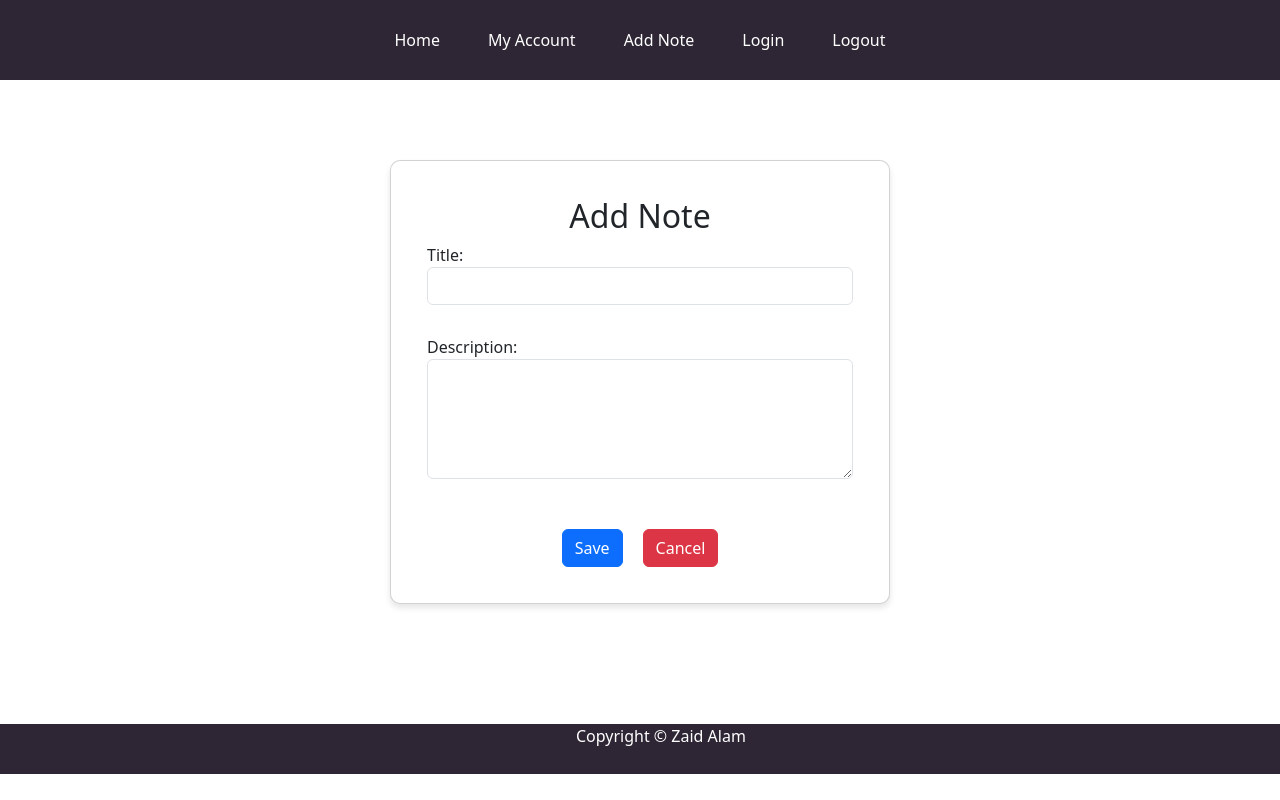
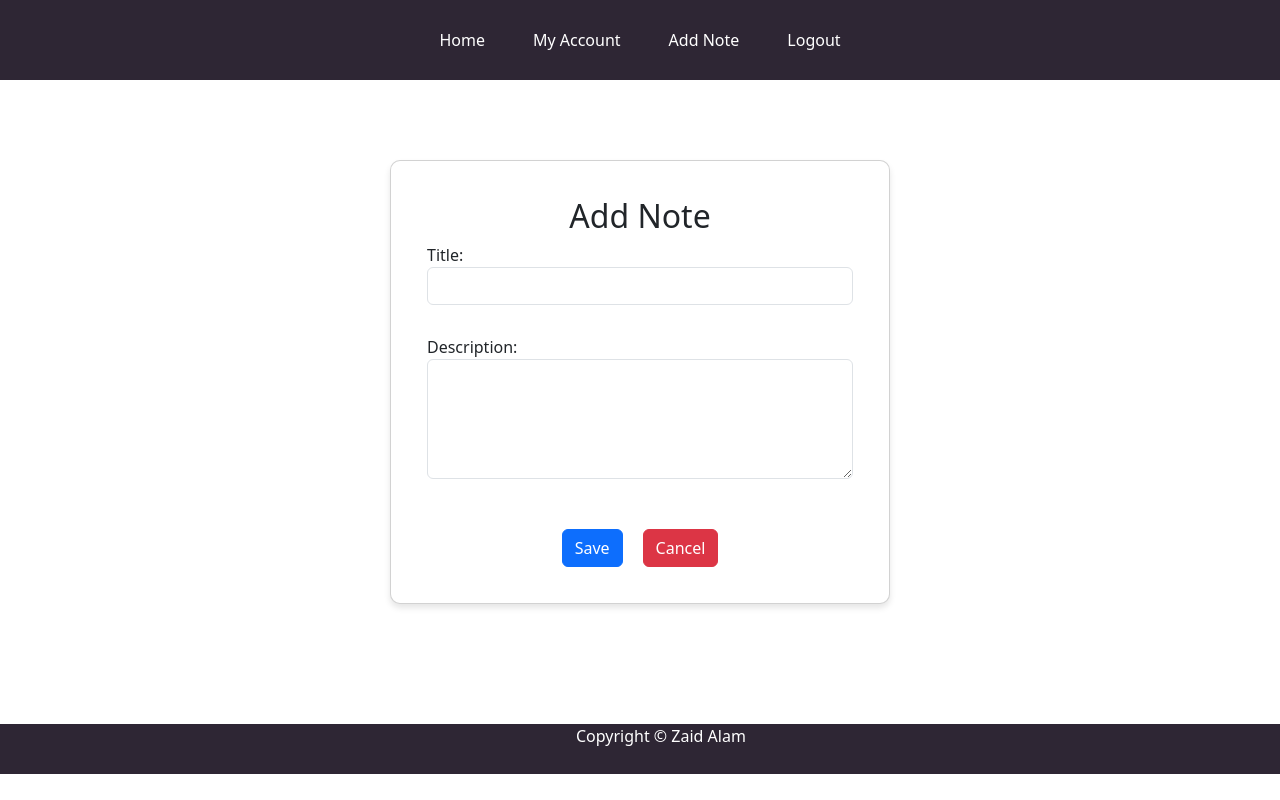
Before and after one commit to fuzzyzaid/Digital_Diary_UI, a React (Create React App) app: page /addNote in a window 1280 px wide. Built offline with nearby package versions, Linux system fonts and the light colour scheme; no server answers.

Commit message:
Modify the Header and Routes

```diff
--- a/src/App.js
+++ b/src/App.js
@@ -14,7 +14,7 @@ import NoPageFound from './components/NoPageFound/NoPageFound';
 function App() {
   return (
    <>
-          <Header/>
+          {/* <Header/> */}
           <Routes>
             {/* By default it is / therefore it is opening the home page */}
             <Route path="/" element={<Home/>}/>
--- a/src/components/AddNote/AddNote.js
+++ b/src/components/AddNote/AddNote.js
@@ -2,6 +2,7 @@ import React, { useState,useEffect} from 'react';
 import axios from "axios";
 import { useNavigate } from "react-router-dom";
 import styles from "./AddNote.module.css";
+import Header from '../Header/Header';
 
 function AddNote() {
     const path = useNavigate();
@@ -69,6 +70,9 @@ function AddNote() {
     }
 
     return (
+        <div>
+            <Header/>
+
        <div className={styles.mainDiv}>
            <div className={`container ${styles.container}`}>
             <div className={`card ${styles.card}`}>
@@ -94,6 +98,7 @@ function AddNote() {
             </div>
         </div>
        </div>
+       </div>
     )
 }
 
--- a/src/components/Header/Header.js
+++ b/src/components/Header/Header.js
@@ -11,7 +11,7 @@ function Header() {
                 <NavLink to="/myAccount">My Account</NavLink>
                 {/* <NavLink to="/signup">Signup</NavLink> */}
                 <NavLink to="/addNote">Add Note</NavLink>
-                <NavLink to="/login">Login</NavLink>
+                {/* <NavLink to="/login">Login</NavLink> */}
                 <NavLink to="/logout">Logout</NavLink>
             </ul>
         </nav>
--- a/src/components/Home/Home.js
+++ b/src/components/Home/Home.js
@@ -1,6 +1,7 @@
 import React,{ useState, useEffect }  from 'react'
 import { useNavigate, Link } from "react-router-dom";
 import styles from './Home.module.css'
+import Header from '../Header/Header';
 
 function Home() {
   const path = useNavigate();
@@ -35,6 +36,8 @@ function Home() {
        {loading ? (
        <p>Loading...</p>
      ) : (
+      <div>
+        <Header/>
         <div id={styles.mainContainer}>
             <h2>My Notes</h2>
             <table className="table table-striped table-bordered">
@@ -61,6 +64,7 @@ function Home() {
                      </tbody>
                    </table>
         </div>
+        </div>
      )}
 
       </>
--- a/src/components/MyAccount/MyAccount.js
+++ b/src/components/MyAccount/MyAccount.js
@@ -1,9 +1,14 @@
 import React from 'react'
 import styles from  './MyAccount.module.css'
+import Header from '../Header/Header'
 
 function MyAccount() {
   return (
-    <div id={styles.mainContainer}>MyAccount</div>
+    <div>
+      <Header/>
+      <div id={styles.mainContainer}>MyAccount</div>
+    </div>
+
   )
 }
 
```
